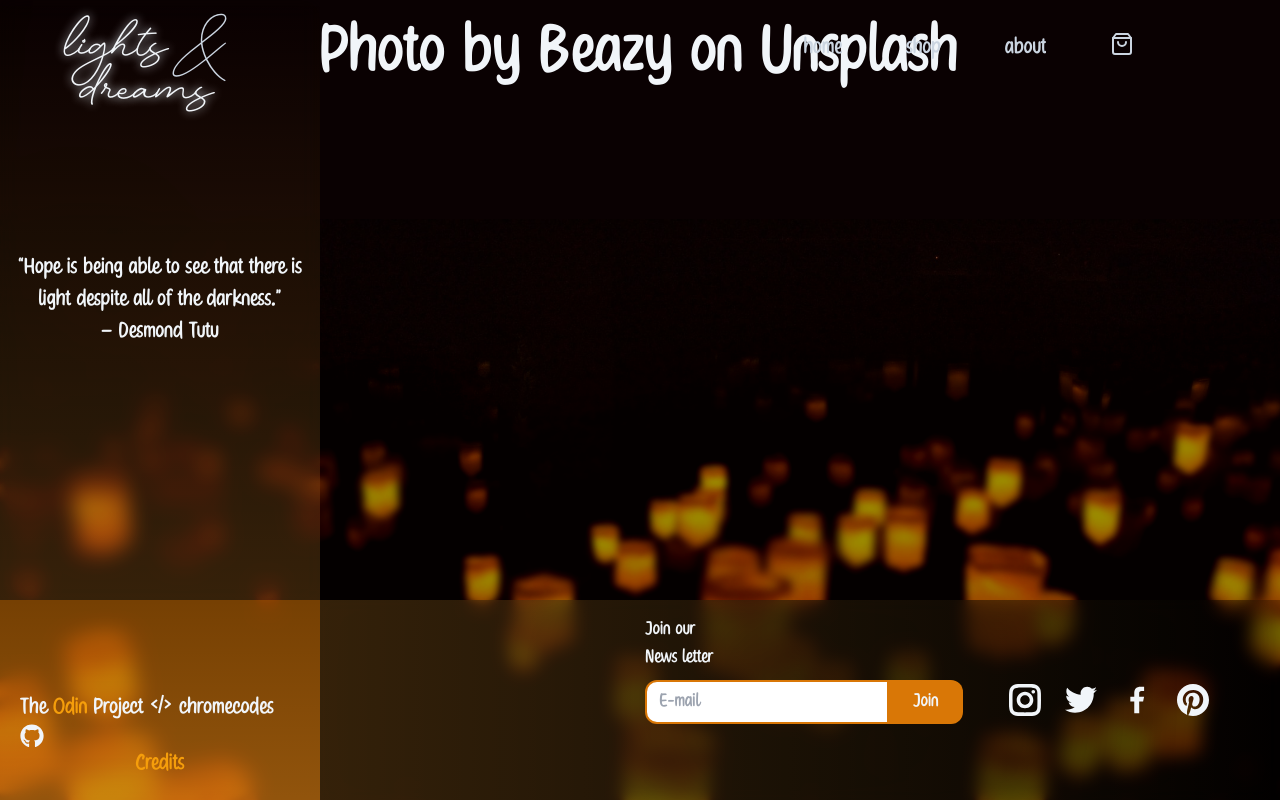
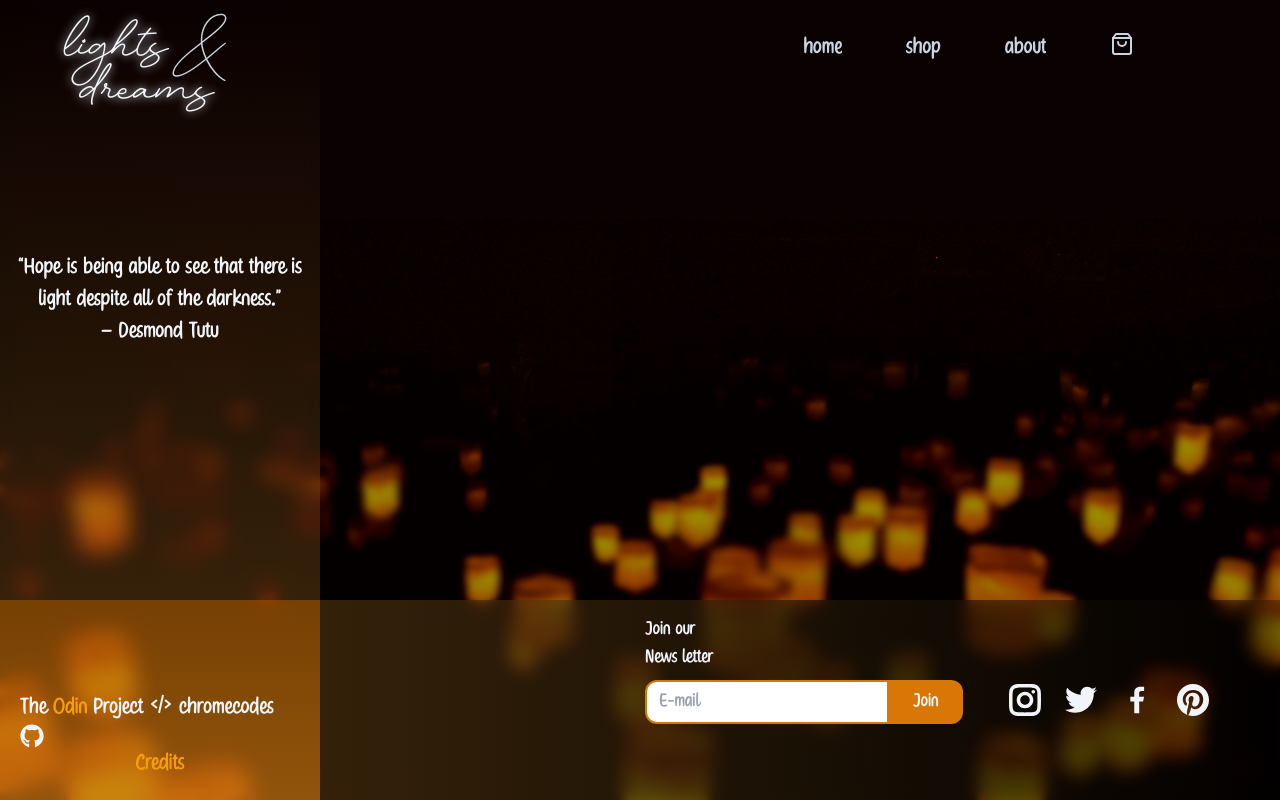
Before and after one commit to chromecodes/shopping-cart, a React (Vite) app: page /About in a window 1280 px wide. Built offline with nearby package versions, Linux system fonts and the light colour scheme.

Commit message:
updated file

```diff
--- a/src/App.jsx
+++ b/src/App.jsx
@@ -8,6 +8,7 @@ import Cart from "./components/Cart";
 import { AnimatePresence } from "framer-motion";
 import Cardexp from "./components/Cardexp";
 import { FaBullseye } from "react-icons/fa";
+import Credits from "./components/Credits";
 
 export default function App() {
   const location = useLocation();
@@ -85,6 +86,12 @@ export default function App() {
     updateCart([]);
   };
 
+  const showCredits = () => {
+    updateCredits(true);
+  };
+  const hideCredits = () => {
+    updateCredits(false);
+  };
   return (
     <div className='app'>
       {showCart ? (
@@ -118,12 +125,13 @@ export default function App() {
           </div>
         </div>
       ) : undefined}
+      {credits ? <Credits hideCredits={hideCredits} /> : undefined}
       <Header open={openCart} items={cart.length} />
       <AnimatePresence mode='wait'>
         <Routes location={location} key={location.pathname}>
           <Route path='/' element={<Home />} />
           <Route path='/Shop' element={<Shop expandCard={expandCard} />} />
-          <Route path='/About' element={<About />} />
+          <Route path='/About' element={<About showCredits={showCredits} />} />
         </Routes>
       </AnimatePresence>
     </div>
--- a/src/components/About.jsx
+++ b/src/components/About.jsx
@@ -10,7 +10,7 @@ import {
 } from "react-icons/gr";
 import { motion } from "framer-motion";
 
-const About = () => {
+const About = ({ showCredits }) => {
   const aniCnt = {
     animate: {
       transition: {
@@ -137,10 +137,11 @@ const About = () => {
               </div>
               <div className='overflow-hidden'>
                 <motion.div
+                  onClick={showCredits}
                   variants={fromBottom}
                   animate='animate'
                   initial='initial'
-                  className='credit text-amber-500'
+                  className='credit text-amber-500 cursor-pointer'
                 >
                   Credits
                 </motion.div>
@@ -148,17 +149,7 @@ const About = () => {
             </div>
           </div>
 
-          <div className='midAt  row-span-3 col-span-3'>
-            {" "}
-            Photo by{" "}
-            <a href='https://unsplash.com/fr/@beazy?utm_source=unsplash&utm_medium=referral&utm_content=creditCopyText'>
-              Beazy
-            </a>{" "}
-            on{" "}
-            <a href='https://unsplash.com/photos/toX2sYnycCw?utm_source=unsplash&utm_medium=referral&utm_content=creditCopyText'>
-              Unsplash
-            </a>{" "}
-          </div>
+          <div className='midAt  row-span-3 col-span-3'></div>
           <div className='bttmAt text-3xl glasses col-span-3'>
             <motion.div
               variants={fade}
```
